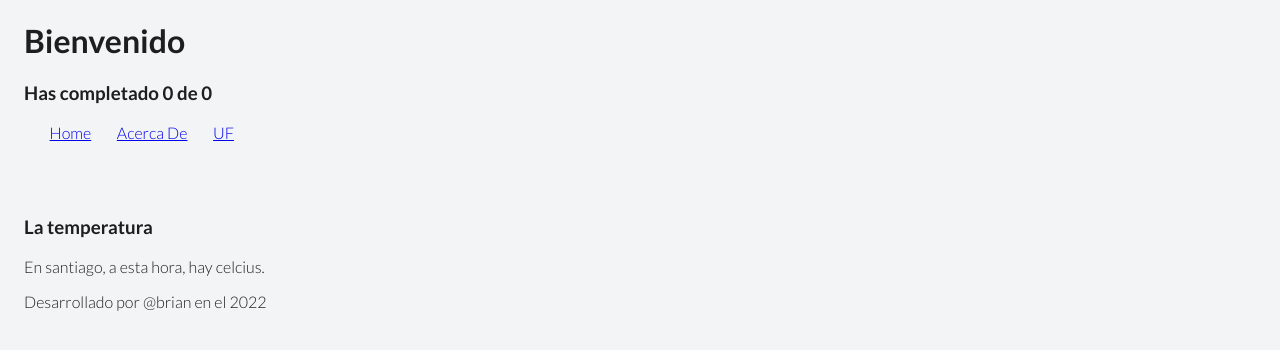
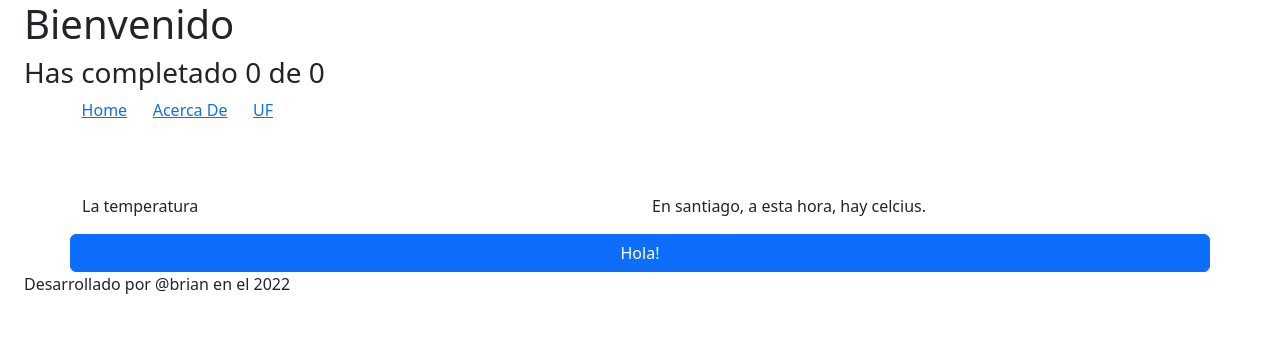
Before and after one commit to bguzmanm/udd-react-fundamentos, a React (Create React App) app: page /uf in a window 1280 px wide. Shown: the top 350 px of the page. Built offline with nearby package versions, Linux system fonts and the light colour scheme; no server answers.

Commit message:
agrego react-bootstrap

```diff
--- a/package.json
+++ b/package.json
@@ -7,9 +7,9 @@
     "@testing-library/react": "^13.4.0",
     "@testing-library/user-event": "^13.5.0",
     "axios": "^1.1.3",
-    "bootstrap": "^5.1.1",
+    "bootstrap": "^5.2.2",
     "react": "^18.2.0",
-    "react-bootstrap": "^2.5.0-beta.1",
+    "react-bootstrap": "^2.5.0",
     "react-dom": "^18.2.0",
     "react-router-dom": "^6.4.2",
     "react-scripts": "5.0.1",
--- a/src/components/TodoContext.js
+++ b/src/components/TodoContext.js
@@ -2,7 +2,6 @@ import React from "react";
 import { useLocalStorage } from "./useLocalStorage";
 
 const TodoContext = React.createContext();
-
 
 function TodoProvider(props) {
 
--- a/src/components/Uf.js
+++ b/src/components/Uf.js
@@ -1,5 +1,7 @@
 import axios from "axios";
 import React from "react";
+import { Row, Col, Container, Button } from 'react-bootstrap';
+
 
 const getWeather = async (url) => {
   const respuesta = await axios.get(url);
@@ -7,16 +9,28 @@ const getWeather = async (url) => {
 }
 let temp;
 getWeather('https://api.open-meteo.com/v1/forecast?latitude=-33.4691&longitude=-70.6420&current_weather=true')
-.then((data) => {
-  temp = data.temperature;
-});
+  .then((data) => {
+    temp = data.temperature;
+  })
+  .catch((err) => {
+    console.error(err);
+  });
 
 function Uf() {
   return (
-    <div>
-      <h3>La temperatura</h3>
-      <p>En santiago, a esta hora, hay {temp} celcius.</p>
-    </div>
+    <Container>
+      <Row>
+        <Col xs={6}>
+          <p>La temperatura</p>
+        </Col>
+        <Col xs={6}>
+          <p>En santiago, a esta hora, hay {temp} celcius.</p>
+        </Col>
+      </Row>
+      <Row>
+        <Button variant="primary">Hola!</Button>
+      </Row>
+    </Container>
   );
 }
 
--- a/src/index.js
+++ b/src/index.js
@@ -1,6 +1,7 @@
 import React from 'react';
 import ReactDOM from 'react-dom/client';
 import './index.css';
+import 'bootstrap/dist/css/bootstrap.min.css';
 
 import App from './App';
 import reportWebVitals from './reportWebVitals';
```
Also changed, not shown: 1 other file (tests, documents, lock files or other folders).
